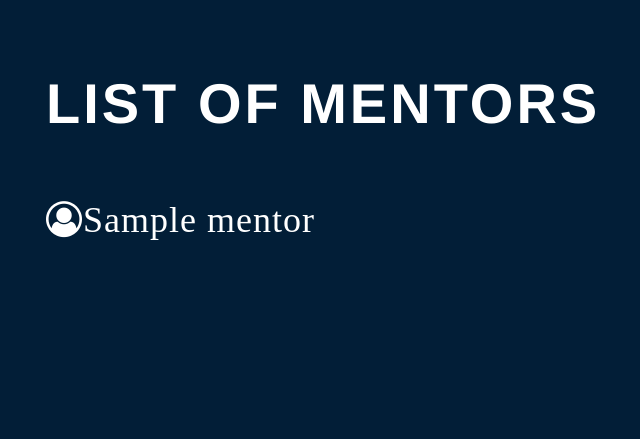
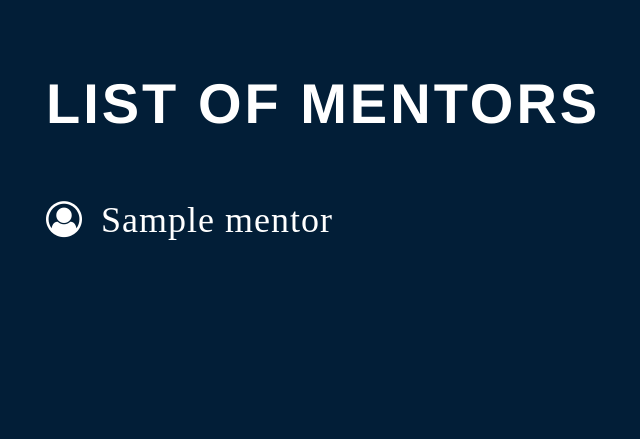
Before and after one commit to liyaSileshi/mentor_me, a Flask app: page /mentors in a window 1280 px wide. Shown: the part 89-528 px from the top of the page, without its empty margins (134-774 px from the left). Run offline with Flask 2, Linux system fonts and the light colour scheme; a database or web service that is not in the repository returns one stand-in record (values such as "Sample title"); some libraries are stand-ins or nearby versions.

Commit message:
styling on mentorname icons

```diff
--- a/static/css/styles.css
+++ b/static/css/styles.css
@@ -124,4 +124,5 @@ body{
 
 .mentornames{
     color: white;
+    padding-left: 0.5em;
 }
```
